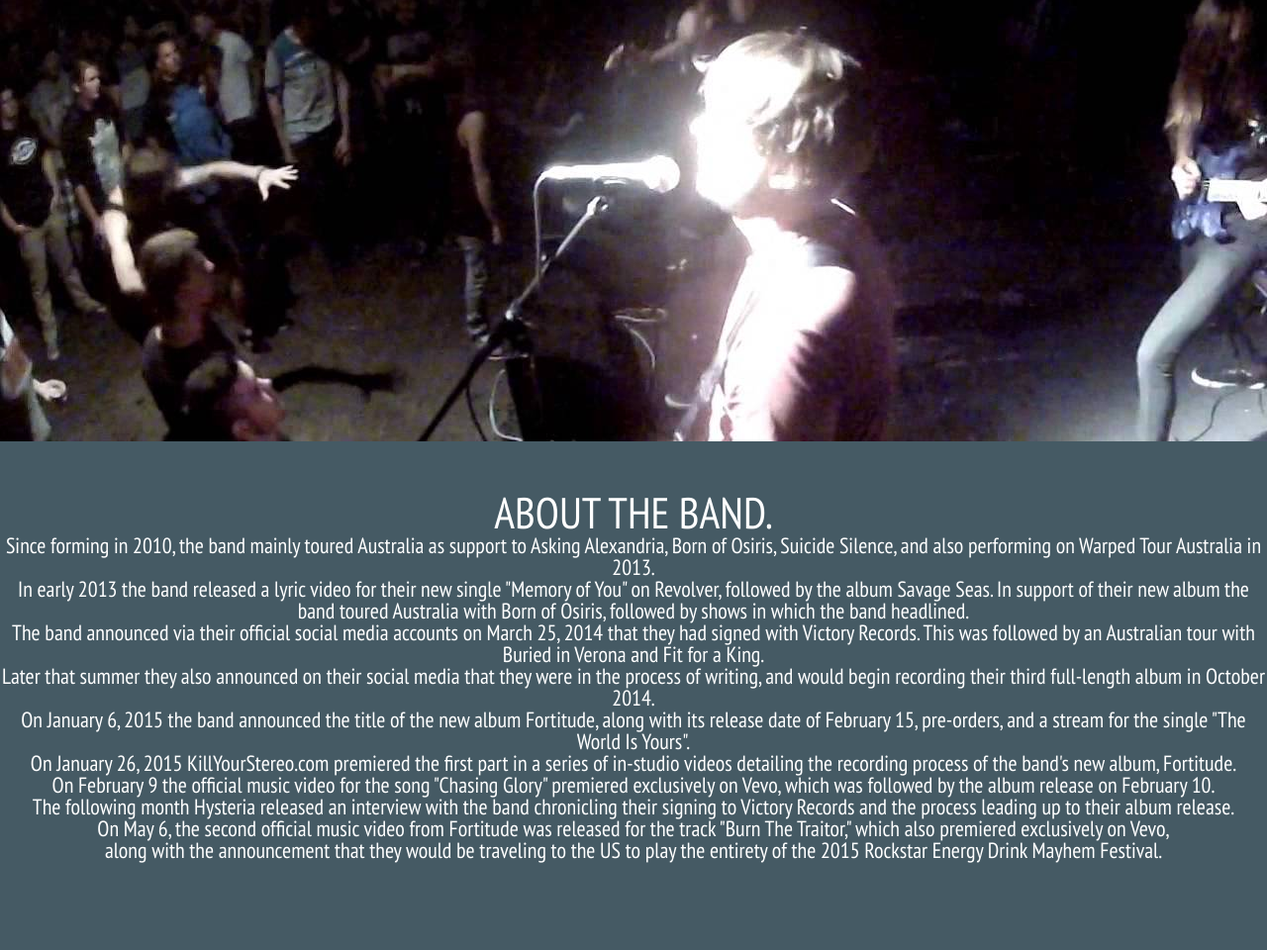
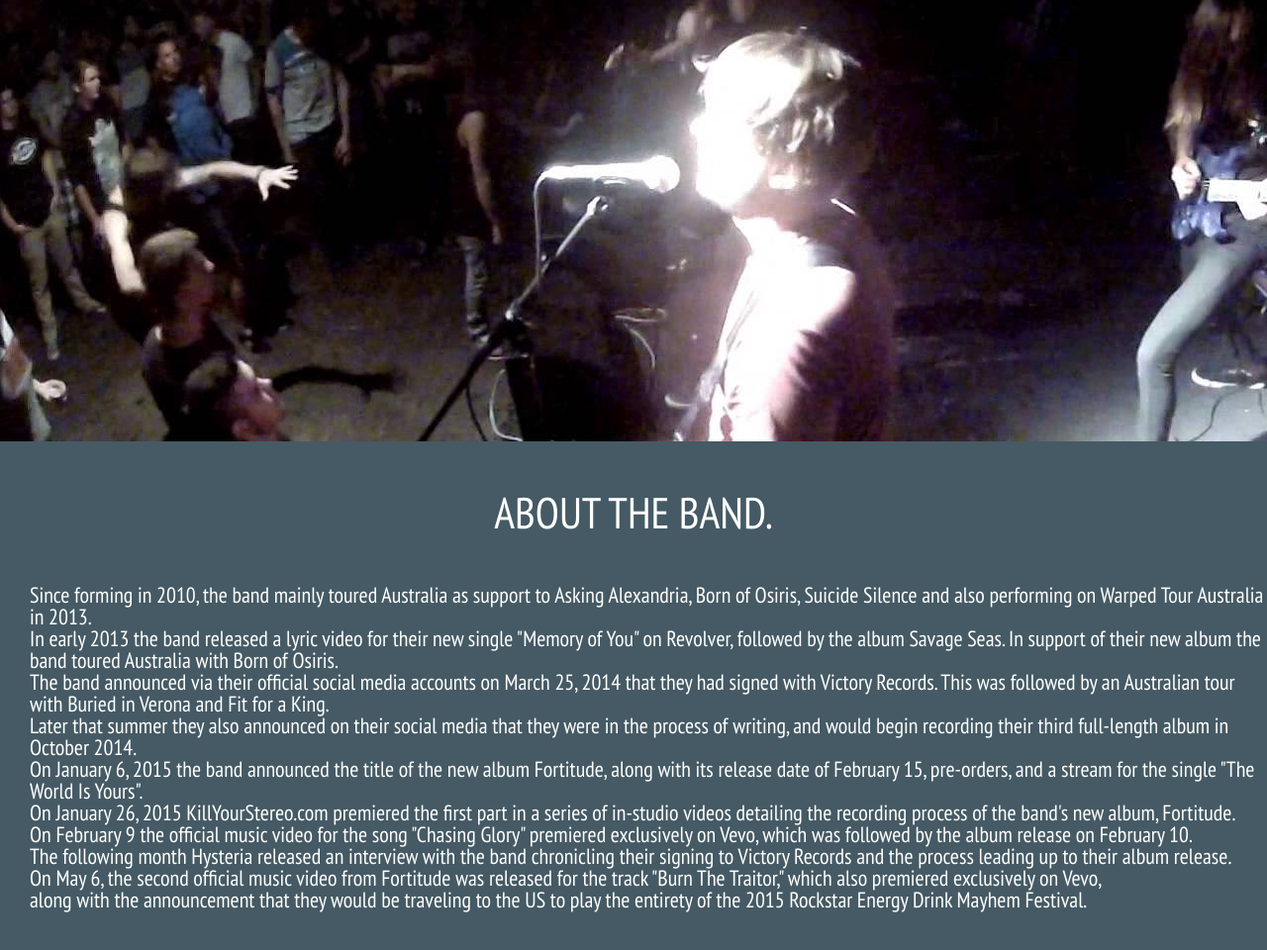
Before and after one commit to QuixoticSL/Feed-her-to-the-sharks-Tribute, a plain HTML site: page index.html in a window 1280 px wide. Shown: the part 354-1314 px from the top of the page at 99% size. Drawn offline with Linux system fonts and the light colour scheme.

Commit message:
Styling.

```diff
--- a/index.html
+++ b/index.html
@@ -39,11 +39,11 @@
     <h2>ABOUT THE BAND.</h2>
     <div class="about-paragraph">
       <p>
-        Since forming in 2010, the band mainly toured Australia as support to Asking Alexandria, Born of Osiris, Suicide Silence, and also performing on Warped Tour Australia in 2013. <br>
+        Since forming in 2010, the band mainly toured Australia as support to <em>Asking Alexandria, Born of Osiris, Suicide Silence</em> and also performing on Warped Tour Australia in 2013. <br>
       </p>
       <p>
-        In early 2013 the band released a lyric video for their new single "Memory of You" on Revolver, followed by the album Savage Seas. In support of their new album the band toured Australia with Born of Osiris, followed by shows in which the band headlined.<br>
-        The band announced via their official social media accounts on March 25, 2014 that they had signed with Victory Records. This was followed by an Australian tour with Buried in Verona and Fit for a King.<br>
+        In early 2013 the band released a lyric video for their new single <em>"Memory of You"</em> on Revolver, followed by the album <em>Savage Seas</em>. In support of their new album the band toured Australia with Born of Osiris.<br>
+        The band announced via their official social media accounts on March 25, 2014 that they had signed with <em>Victory Records</em>. This was followed by an Australian tour with Buried in Verona and Fit for a King.<br>
         Later that summer they also announced on their social media that they were in the process of writing, and would begin recording their third full-length album in October 2014.<br>
         On January 6, 2015 the band announced the title of the new album Fortitude, along with its release date of February 15, pre-orders, and a stream for the single "The World Is Yours". <br>
       </p>
--- a/main.css
+++ b/main.css
@@ -137,5 +137,7 @@ p {
 }
 
 .about-paragraph {
-
+	text-align: left;
+	padding-top: 50px;
+	padding-left: 30px;
 }
```
